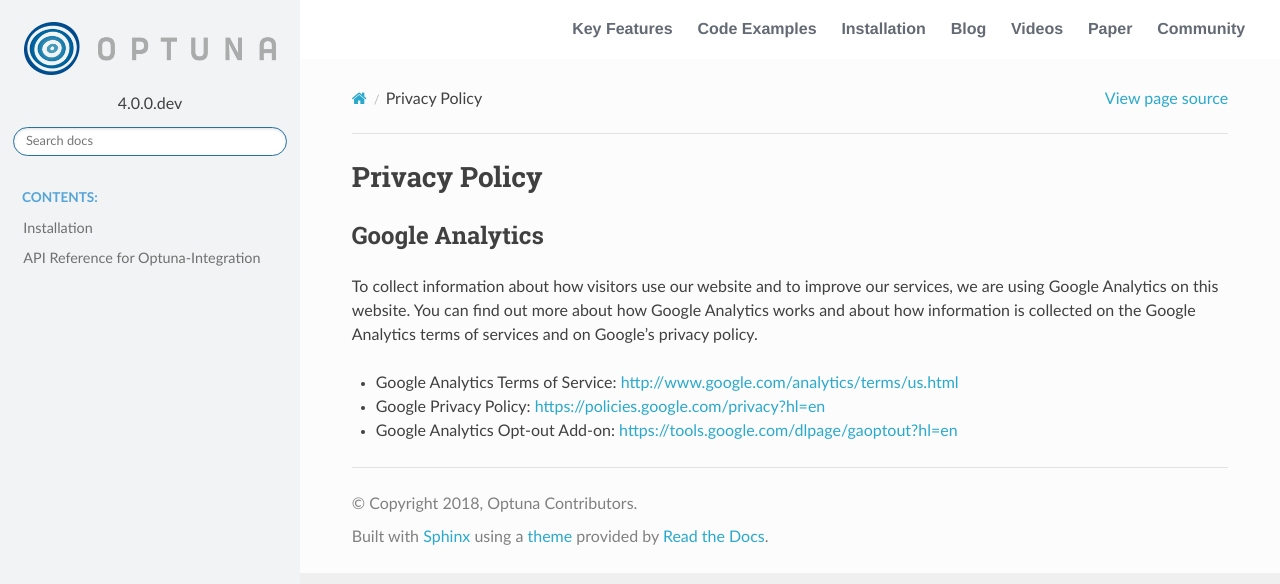
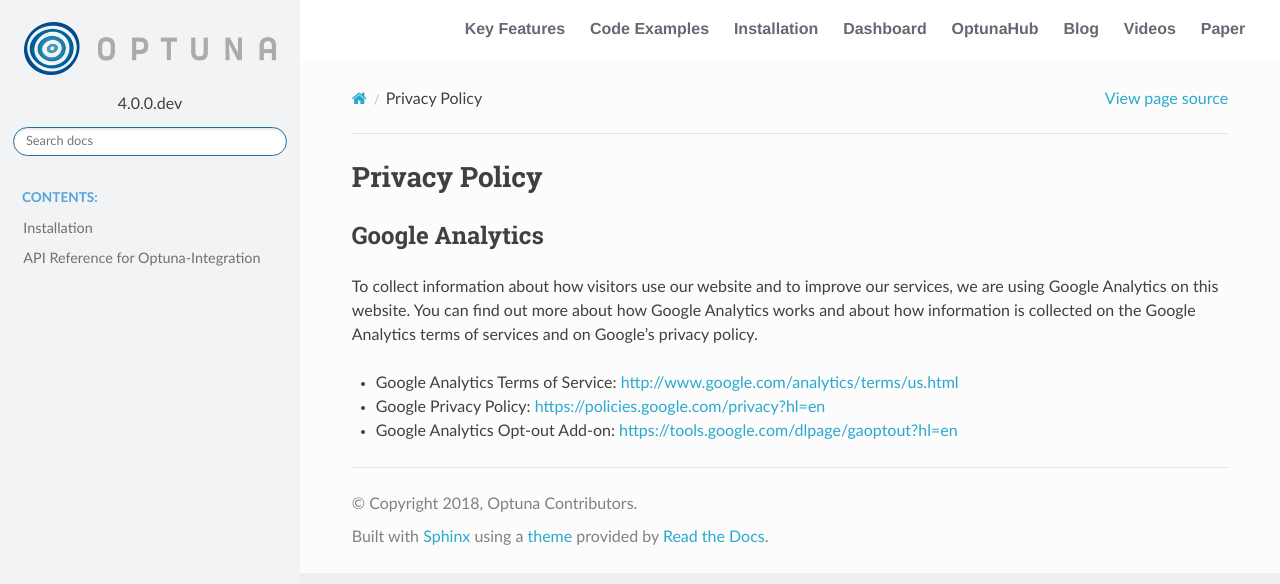
Before and after one commit to optuna/optuna-integration, a Sphinx documentation site: the page built from docs/source/privacy.rst, in a window 1280 px wide and 900 px high. Shown: the top 584 px of the window. Built offline with Sphinx 7.4.7 and the Read the Docs theme 2.0.0, drawn with Linux system fonts in a browser that asks for light colours.

Commit message:
Add Dashboard and OptunaHub links to the document header

```diff
--- a/docs/source/_templates/layout.html
+++ b/docs/source/_templates/layout.html
@@ -13,6 +13,12 @@
                     <a href="https://optuna.org/#installation" class="header_link">Installation</a>
                 </li>
                 <li>
+                    <a href="https://optuna.org/#dashboard" class="header_link">Dashboard</a>
+                </li>
+                <li>
+                    <a href="https://optuna.org/#hub" class="header_link">OptunaHub</a>
+                </li>
+                <li>
                     <a href="https://optuna.org/#blog" class="header_link">Blog</a>
                 </li>
                 <li>
@@ -21,9 +27,6 @@
                 <li>
                     <a href="https://optuna.org/#paper" class="header_link">Paper</a>
                 </li>
-                <li>
-                    <a href="https://optuna.org/#community" class="header_link">Community</a>
-                </li>
             </ul>
         </div>
     </div>
```
